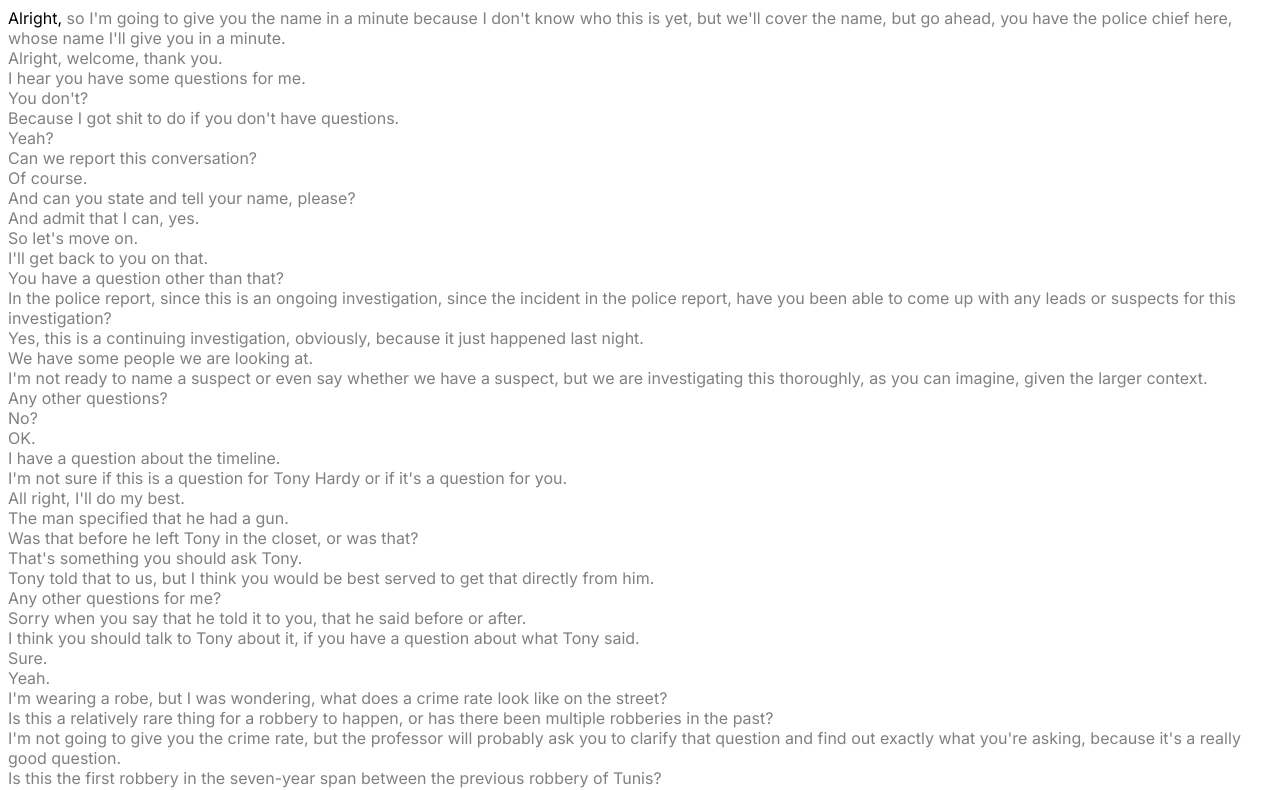
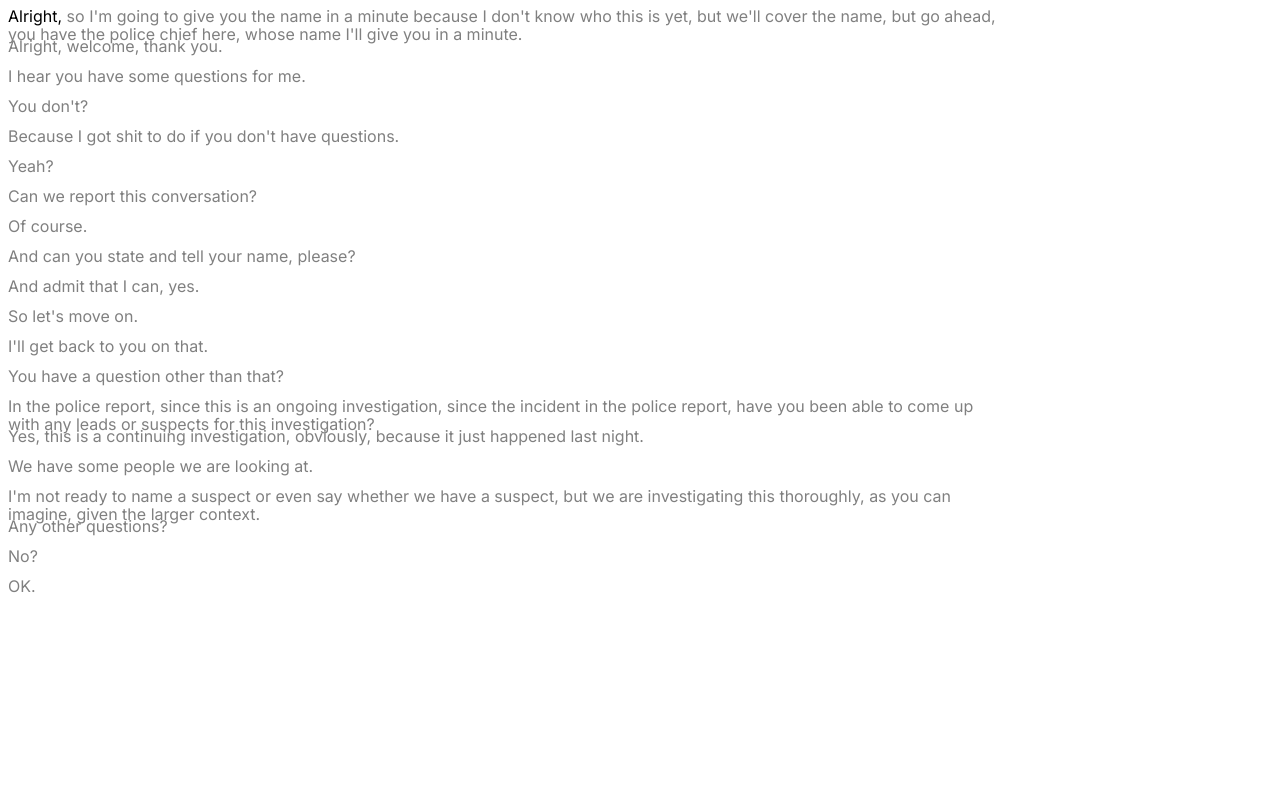
Before and after one commit to JakeBoggs/HackNC2023, a React (Vite) app in the folder frontend/: page / in a window 1280 px wide. Shown: the top 790 px of the page. Built offline with nearby package versions, Linux system fonts and the light colour scheme; what @saas-ui/react would draw is missing.

Commit message:
fix virtualized

```diff
--- a/frontend/package.json
+++ b/frontend/package.json
@@ -16,12 +16,13 @@
     "framer-motion": "^10.12.16",
     "react": "^18.2.0",
     "react-dom": "^18.2.0",
-    "react-virtualized": "^9.22.5",
+    "react-virtualized": "github:samarai-project/react-virtualized-fixed",
     "use-voice-recorder": "^1.0.4"
   },
   "devDependencies": {
     "@types/react": "^18.2.7",
     "@types/react-dom": "^18.2.4",
+    "@types/react-virtualized": "^9.21.26",
     "@vitejs/plugin-react-swc": "^3.3.1",
     "typescript": "^5.0.4",
     "vite": "^4.3.9"
--- a/frontend/src/Results.tsx
+++ b/frontend/src/Results.tsx
@@ -1,5 +1,6 @@
 import React, { useState } from "react";
 import { Box, Container, SimpleGrid, Text } from "@chakra-ui/react";
+import { AutoSizer, List, ListRowProps } from "react-virtualized";
 
 type WordData = {
   word: string;
@@ -26,29 +27,55 @@ interface SentenceRendererProps {
   //   activeID: string;
 }
 
+const renderRow: (
+  newSegments: SegmentData[],
+  activeID: string,
+  setActiveID: (id: string) => void
+) => (props: ListRowProps) => React.ReactNode =
+  (newSegments, activeID, setActiveID) =>
+  ({ key, index, style }) => {
+    return (
+      <Box key={key} style={style} lineHeight={1.1}>
+        {newSegments[index].words.map((word, wordIndex) => (
+          <Text
+            key={wordIndex}
+            display="inline"
+            color={word.index === activeID ? "black" : "gray"}
+            onClick={() => setActiveID(word.index)}
+          >
+            {word.word}{" "}
+          </Text>
+        ))}
+      </Box>
+    );
+  };
+
 export const SentenceRenderer: React.FC<SentenceRendererProps> = ({ data }) => {
   const [activeID, setActiveID] = useState("0,0");
-  const newSegments = data.segments.map((seg, idx) => ({...seg, words: seg.words.map((word, wordIdx) => ({...word, index: idx + "," + wordIdx}))}))
+  const newSegments = data.segments.map((seg, idx) => ({
+    ...seg,
+    words: seg.words.map((word, wordIdx) => ({ ...word, index: idx + "," + wordIdx })),
+  }));
 
   return (
     <Container maxW="container.lg" my={3}>
-      {newSegments.map((segment, segmentIndex) => (
-        <Box key={segmentIndex}>
-          {segment.words.map((word, wordIndex) => (
-            <Text
-              key={wordIndex}
-              display="inline"
-              color={segmentIndex + "," + wordIndex === activeID ? "black" : "gray"}
-              onClick={() => setActiveID(word.index)}
-            >
-              {word.word}{" "}
-            </Text>
-          ))}
-        </Box>
-      ))}
+      <List
+        width={1000} // Adjust the width as needed
+        height={600} // Adjust the height as needed
+        rowCount={newSegments.length}
+        rowHeight={30} // Adjust the row height as needed
+        rowRenderer={renderRow(newSegments, activeID, setActiveID)}
+      />
     </Container>
   );
 };
+
+{
+  /* <AutoSizer>
+        {({ width, height }) => (
+        )}
+      </AutoSizer> */
+}
 
 function findIndex(data: ResultsData, sentence: string, word: string): string | null {
   for (let segmentIndex = 0; segmentIndex < data.segments.length; segmentIndex++) {
```
Also changed, not shown: 1 other file (tests, documents, lock files or other folders).
